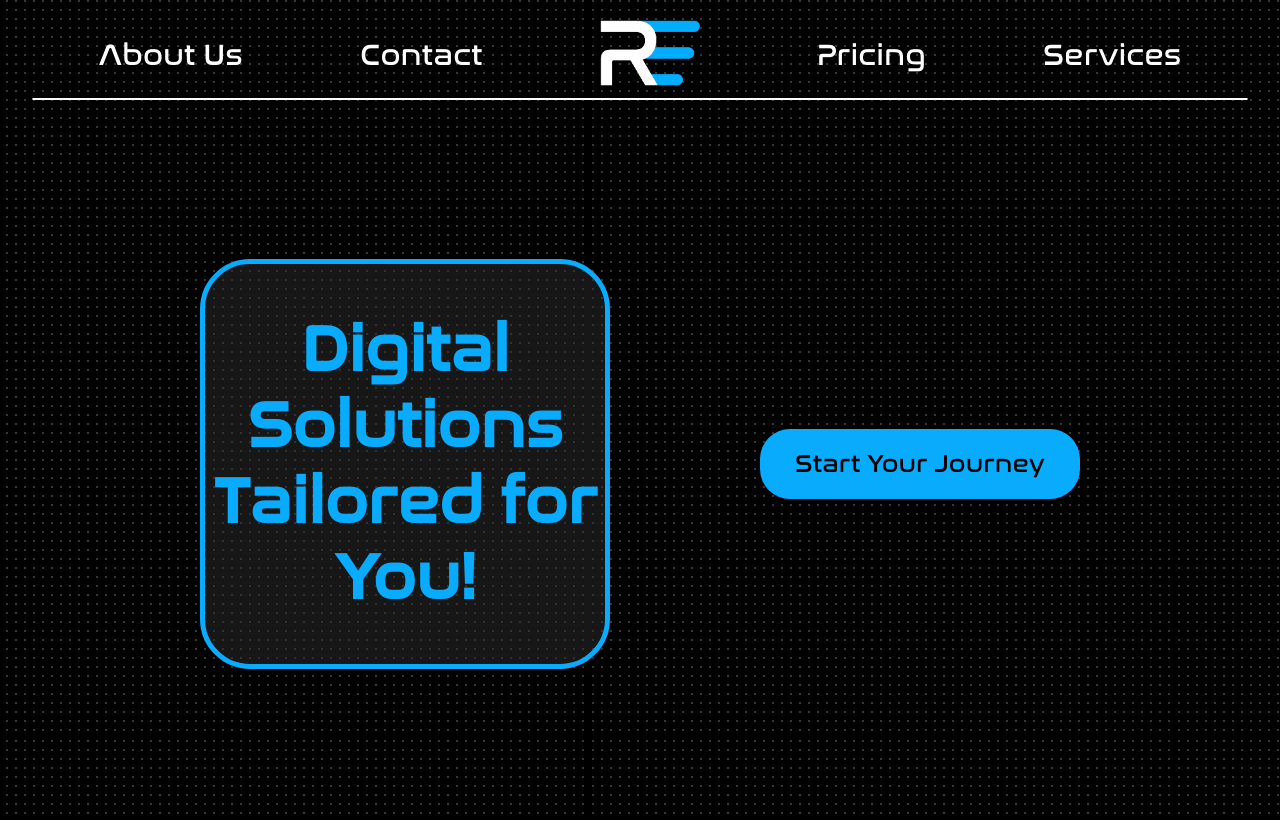
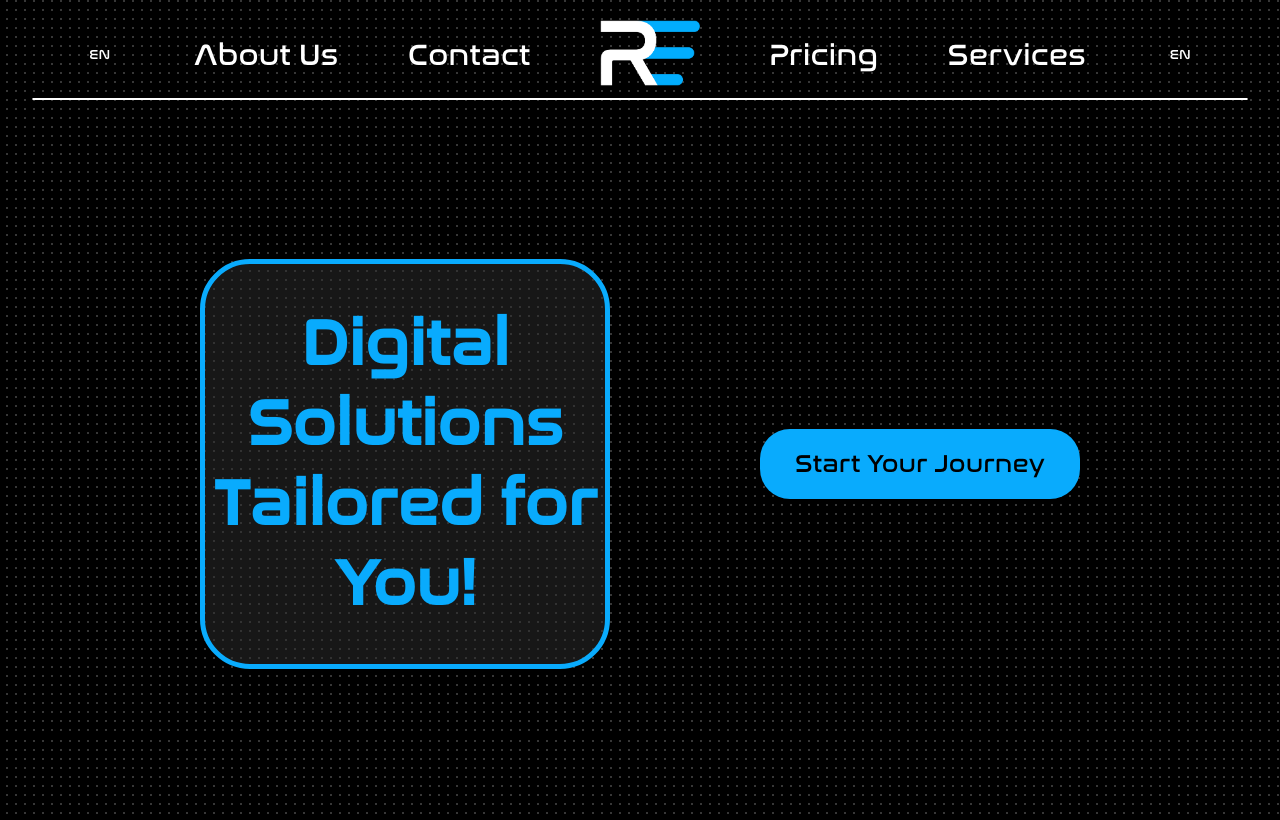
Before and after one commit to FilipNeubauer/r3web, a React (Create React App) app: page / in a window 1280 px wide. Built offline with nearby package versions, Linux system fonts and the light colour scheme.

Commit message:
r3web deploy ready, translated

```diff
--- a/src/components/Navbar.jsx
+++ b/src/components/Navbar.jsx
@@ -8,7 +8,7 @@ import { useTranslationContext } from './TranslationContext';
 
 function Navbar(props) {
 
-  const { translate, switchBool } = useTranslationContext();
+  const { translate, switchBool, AboutUs_nav, Lang_nav, Services_nav, Pricing_nav, Contact_nav } = useTranslationContext();
 
 
   const toggleLanguage = () => {
@@ -48,14 +48,16 @@ function Navbar(props) {
       <nav className='navBar'>
           <ul className='navList'>
 
+          <button className='togglelang' onClick={toggleLanguage}>{Lang_nav}</button>
+
             <li className={props.current == "about" ? "current" : ""}>
-              <Link to='/About'>About Us</Link>
+              <Link to='/About'>{AboutUs_nav}</Link>
             </li>
             {/* <li>
               <Link to='/Configurator'>Configurator</Link>
             </li> */}
             <li className={props.current == "contact" ? "current" : ""}>
-              <Link to='/Contact'>Contact</Link>
+              <Link to='/Contact'>{Contact_nav}</Link>
             </li>
 
             <Link to='/'>
@@ -63,14 +65,14 @@ function Navbar(props) {
             </Link>
 
             <li className={props.current == "pricing" ? "current" : ""}>
-              <Link to='/Pricing'>Pricing</Link>
+              <Link to='/Pricing'>{Pricing_nav}</Link>
             </li>
 
             <li className={props.current == "services" ? "current" : ""}>
-              <Link to='/Services'>Services</Link>
+              <Link to='/Services'>{Services_nav}</Link>
             </li>
 
-        <button onClick={toggleLanguage}>Toggle LAng</button>
+        <button className='togglelang' onClick={toggleLanguage}>{Lang_nav}</button>
 
 
             {/* <li>
@@ -87,20 +89,21 @@ function Navbar(props) {
           {/* hamburger navbar */}
           <ul className={`hamburgerNavList ${open ? "open" : ""}`}>
             <li>
-                <Link to='/About'>About Us</Link>
+                <Link to='/About'>{AboutUs_nav}</Link>
               </li>
 
               <li>
-                <Link to='/Contact'>Contact</Link>
+                <Link to='/Contact'>{Contact_nav}</Link>
               </li>
 
               <li>
-                <Link to='/Pricing'>Pricing</Link>
+                <Link to='/Pricing'>{Pricing_nav}</Link>
               </li>
 
               <li>
-                <Link to='/Services'>Services</Link>
+                <Link to='/Services'>{Services_nav}</Link>
               </li>
+          <button className='togglelang' onClick={toggleLanguage}>{Lang_nav}</button>
           </ul>
 
             <div className={`hamburgerContainer ${open ? 'open' : ''}`} onClick={() => setOpen(!open)}>
--- a/src/components/TranslationContext.js
+++ b/src/components/TranslationContext.js
@@ -7,11 +7,38 @@ export const useTranslationContext = () => useContext(TranslationContext);
 
 export const TranslationProvider = ({ children }) => {
   const [language, setLanguage] = useState(false);
-  const [h_vision, setH_vision] = useState(
-    "Our Vision"
+
+  const [AboutUs_nav, setAboutUs_nav] = useState("About Us");
+  const [Lang_nav, setLang_nav] = useState("EN");
+  const [Pricing_nav, setPricing_nav] = useState("Pricing");
+  const [Services_nav, setServices_nav] = useState("Services");
+  const [Contact_nav, setContact_nav] = useState("Contact");
+  const [h_vision, setH_vision] = useState("Our Vision");
+  const [h_whatwedo, setH_whatwedo] = useState("What We Do");
+
+  const [p_pricing, setP_pricing] = useState(
+    "Prices for software development are highly individual, please contact us for the details."
   );
-  const [h_whatwedo, setH_whatwedo] = useState(
-    "What We Do"
+  const [h_services, setH_services] = useState(
+    "Our Services"
+  );
+  const [h_software, setH_software] = useState(
+    "Software Development"
+  );
+  const [h_design, setH_design] = useState(
+    "Design"
+  );
+  const [p_software, setP_software] = useState(
+    "Whether you need a robust web application, a scalable mobile app, or a complex enterprise software system, we got you covered."
+  );
+  const [p_design, setP_design] = useState(
+    "Creativity. Minimalism. Effectivity. These are the only words we need to describe what we mean by design. We will help you create the brand of your company, so it will be unforgettable."
+  );
+  const [digital, setDigital] = useState(
+    "Digital Solutions Tailored for You!"
+  );
+  const [journey, setJourney] = useState(
+    "Start Your Journey"
   );
   const [vision, setVision] = useState(
     "We envision a world transformed by our technological innovations. Through disruptive thinking, and collaboration, we aim to drive breakthroughs in key areas. Our vision extends beyond technological advancements; it encompasses creating a future where innovation serves humanity."
@@ -20,7 +47,7 @@ export const TranslationProvider = ({ children }) => {
     "We offer a comprehensive range of digital services designed to help businesses thrive in the modern age. We deliver innovative solutions tailored to meet the unique needs of our clients."
   );
   const [team, setTeam] = useState(
-    "Tesm"
+    "Team"
   );
   const [values, setValues] = useState(
     "Values"
@@ -43,6 +70,12 @@ export const TranslationProvider = ({ children }) => {
   const [innovation, setInnovation] = useState(
     "We prioritize continuous learning, creative thinking, and cutting-edge technologies to deliver transformative solutions."
   );
+  const [ContactUs, setContactUs] = useState(
+    "Contact Us"
+  );
+  const [p_contact, setP_contact] = useState(
+    "Did we catch your attention? Do not hesitate and contact usright now!"
+  );
 
 
   const switchBool = () => {
@@ -56,8 +89,54 @@ export const TranslationProvider = ({ children }) => {
 
   const translate = () => {
     if (language) {
+      setP_pricing(
+        "Prices for software development are highly individual, please contact us for the details."
+      );
+      setH_services(
+        "Our Services"
+      );
+      setP_software(
+        "Whether you need a robust web application, a scalable mobile app, or a complex enterprise software system, we got you covered."
+      );
+      setH_software(
+        "Software Development"
+      );
+      setP_design(
+        "Creativity. Minimalism. Effectivity. These are the only words we need to describe what we mean by design. We will help you create the brand of your company, so it will be unforgettable."
+
+      );
+      setH_design(
+        "Design"
+      );
+      setContactUs(
+        "Contact Us"
+      );
+      setP_contact(
+        "Did we catch your attention? Do not hesitate and contact us right now!"
+      );
       setVision(
         "We envision a world transformed by our technological innovations. Through disruptive thinking, and collaboration, we aim to drive breakthroughs in key areas. Our vision extends beyond technological advancements; it encompasses creating a future where innovation serves humanity."
+      );
+      setDigital(
+        "Digital Solutions Tailored for You!"
+      );
+      setJourney(
+        "Start Your Journey"
+      );
+      setAboutUs_nav(
+        "About Us"
+      );
+      setContact_nav(
+        "Contact"
+      );
+      setPricing_nav(
+        "Pricing"
+      );
+      setLang_nav(
+        "EN"
+      );
+      setServices_nav(
+        "Services"
       );
       setWhatwedo(
         "We offer a comprehensive range of digital services designed to help businesses thrive in the modern age. We deliver innovative solutions tailored to meet the unique needs of our clients."
@@ -95,8 +174,53 @@ export const TranslationProvider = ({ children }) => {
 
     }
     else {
+      setP_pricing(
+        "Ceny za vývoj softwaru jsou vysoce individuální, prosím kontaktujte nás pro detaily."
+      );
+      setH_services(
+        "Naše Služby"
+      );
+      setP_software(
+        "Robustní web, mobilní aplikace nebo celý systém pro Vaší firmu, nic není problém."
+      );
+      setH_software(
+        "Vývoj Softwaru"
+      );
+      setP_design(
+        "Kreativita. Minimalismus. Efektivita. To jsou jediná slova, která potřebujeme k popsání toho, co u nás znamená slovo design. Pomůžeme Vám vytvořit značku Vaší společnosti, tak, aby byla nezapomenutelná."
+      );
+      setH_design(
+        "Design"
+      );
+      setContactUs(
+        "Kontaktujte Nás"
+      );
+      setP_contact(
+        "Zaujali jsme Vás? Neváhejte nás kontaktovat!"
+      );
       setVision(
         "Představujeme si svět, který je díky našim technologiím lepší. Prostřednictvím inovací, kreativity a spolupráce, se snažíme dosáhnout průlomu v klíčových oblastech. Naše vize přesahuje technologický pokrok; zahrnuje vytvoření budoucnosti, ve které naše technologie slouží lidstvu."
+      );
+      setAboutUs_nav(
+        "O Nás"
+      );
+      setContact_nav(
+        "Kontakt"
+      );
+      setPricing_nav(
+        "Ceník"
+      );
+      setLang_nav(
+        "CZ"
+      );
+      setServices_nav(
+        "Služby"
+      );
+      setDigital(
+        "Digitální služby na míru pro Vás!"
+      );
+      setJourney(
+        "Zahájit svou cestu!"
       );
       setExcellence(
         "Naše oddanost vysoce kvalitním službám překračuje očekávání klientů a motivuje nás k neúnavnému zdokonalování."
@@ -135,7 +259,7 @@ export const TranslationProvider = ({ children }) => {
   };
 
   return (
-    <TranslationContext.Provider value={{ language, translate, switchBool, setLanguage, vision, creativity, whatwedo, h_vision, h_creativity, h_whatwedo, team, values, h_excellence, excellence, innovation, h_innovation}}>
+    <TranslationContext.Provider value={{ language, translate, switchBool, setLanguage, vision, creativity, whatwedo, h_vision, h_creativity, h_whatwedo, team, values, h_excellence, excellence, innovation, h_innovation, Contact_nav, Services_nav, Pricing_nav, Lang_nav, AboutUs_nav, journey, digital, p_contact, ContactUs, p_design, p_software, h_services, h_software, h_design, p_pricing}}>
       {children}
     </TranslationContext.Provider>
   );
--- a/src/pages/Contact.jsx
+++ b/src/pages/Contact.jsx
@@ -4,10 +4,12 @@ import Navbar from '../components/Navbar';
 import neub from "../images/neubContact.png"
 import reh from "../images/rehakContact.png"
 import Footer from '../components/Footer';
+import { useTranslationContext } from '../components/TranslationContext';
 
 const Contact = () => {
 
 
+  const { ContactUs, p_contact } = useTranslationContext();
 
 
     return (
@@ -15,11 +17,10 @@ const Contact = () => {
         <Navbar current={"contact"}/>
         <div className='contentContact' style={{"margin-bottom":"30px"}}>
         <div className='cont'>
-            <h2 className='hCon'>Contact Us</h2>
+            <h2 className='hCon'>{ContactUs}</h2>
 
         <p className='pCon'>
-            Did we catch your attention? Do not hesitate and contact us
-            right now!
+            {p_contact}
         </p>
         {/* Zaujali jsme Vás? Neváhejte nás kontaktovat. */}
         </div>
--- a/src/pages/MainPage.jsx
+++ b/src/pages/MainPage.jsx
@@ -8,11 +8,19 @@ import digital from "../images/digitalsolutions.png"
 import { Link, useNavigate } from 'react-router-dom';
 import miniLogo from "../images/WhiteR3.png"
 import Footer from '../components/Footer';
-import milkyway from "../images/milkyway.jpg"
+import { useTranslationContext } from '../components/TranslationContext';
 
-const MainPage = (language) => {
+const MainPage = () => {
   // open or not
   const [open, setOpen] = useState(false)
+
+
+  const { switchBool, translate, digital, journey, AboutUs_nav, Lang_nav, Services_nav, Pricing_nav, Contact_nav } = useTranslationContext();
+
+  const toggleLanguage = () => {
+    switchBool();
+    translate();
+  };
 
     const [shifted, setShifted] = useState(false);
     const targetElementRef = useRef(null);
@@ -96,14 +104,15 @@ const MainPage = (language) => {
       <div className='wholeBar'>
         <nav className='navBar'>
           <ul className='navList'>
+          <button className='togglelang' onClick={toggleLanguage}>{Lang_nav}</button>
             <li>
-              <Link to='/About'>About Us</Link>
+              <Link to='/About'>{AboutUs_nav}</Link>
             </li>
             {/* <li>
               <Link to='/Configurator'>Configurator</Link>
             </li> */}
             <li>
-              <Link to='/Contact'>Contact</Link>
+              <Link to='/Contact'>{Contact_nav}</Link>
             </li>
 
             <Link>
@@ -111,15 +120,13 @@ const MainPage = (language) => {
             </Link>
 
             <li>
-              <Link to='/Pricing'>Pricing</Link>
+              <Link to='/Pricing'>{Pricing_nav}</Link>
             </li>
             <li>
-              <Link to='/Services'>Services</Link>
+              <Link to='/Services'>{Services_nav}</Link>
             </li>
 
-            {/* <li>
-              <Link to='/Projects'>Projects</Link>
-            </li> */}
+            <button className='togglelang' onClick={toggleLanguage}>{Lang_nav}</button>
           </ul>
 
 
@@ -166,7 +173,7 @@ const MainPage = (language) => {
 
 
         <div className="digital-container">
-          <h3>Digital Solutions Tailored for You!</h3>
+          <h3>{digital}</h3>
         </div>
 
       {/* <img src={milkyway} className="milkyway" alt="Digital Solutions for You" /> */}
@@ -174,7 +181,7 @@ const MainPage = (language) => {
 
 
         <button onClick={handleClick} className='startBtn'>
-          Start Your Journey
+          {journey}
         </button>
 
       </div>
--- a/src/pages/Pricing.jsx
+++ b/src/pages/Pricing.jsx
@@ -3,9 +3,12 @@ import "../styles.css"
 import Navbar from '../components/Navbar';
 import { useNavigate } from 'react-router-dom';
 import Footer from '../components/Footer';
+import { useTranslationContext } from '../components/TranslationContext';
 
 const Pricing = () => {
     const navigate = useNavigate()
+    const { Contact_nav, p_pricing } = useTranslationContext();
+
 
     const handleClick = () => {
       navigate('/Contact');
@@ -15,9 +18,9 @@ const Pricing = () => {
         <>
         <Navbar current={"pricing"}/>
         <div className='contentContact'>
-        <p className='pPrices'>Prices for software development are highly individual, please contact us for the details.</p>
+        <p className='pPrices'>{p_pricing}</p>
         <button onClick={handleClick} className='pricingBtn'>
-            Contact
+            {Contact_nav}
         </button>
         </div>
         <Footer/>
--- a/src/pages/Services.jsx
+++ b/src/pages/Services.jsx
@@ -3,10 +3,11 @@ import "../styles.css"
 import Navbar from '../components/Navbar';
 import servimg from "../images/services.png"
 import Footer from '../components/Footer';
+import { useTranslationContext } from '../components/TranslationContext';
 
 const Services = () => {
 
-
+  const { h_software, h_design, p_software, p_design, h_services } = useTranslationContext();
 
     return (
         <div className='servicesContainer'>
@@ -15,28 +16,20 @@ const Services = () => {
             {/* <img  src={servimg} className='servicesimg' alt='Services'/> */}
 
         <div className="services-layer">
-            <h1 className='h1services'>Our Services</h1>
+            <h1 className='h1services'>{h_services}</h1>
             <div className="software-dvelopment">
-            <h2>Software Development</h2>
-            <p className='sd-text'>Whether you need a robust web application, a scalable
-mobile app, or a complex enterprise
-software system, we got you covered.
+            <h2>{h_software}</h2>
+            <p className='sd-text'>
+                {p_software}
             </p>
-            {/* Robustní web, mobilní
-            aplikace nebo celý systém pro Váš podnik, nic není problém. */}
+
             </div>
 
             <div className="design">
-            <h2>Design</h2>
-            <p className='design-text'>Creativity. Minimalism. Effectivity.
-These are the only words we need to describe
-what we mean by design.<br/> We will help you create the brand of your
-company, so it will be unforgettable.
+            <h2>{h_design}</h2>
+            <p className='design-text'>
+                {p_design}
             </p>
-
-{/* Kreativita. Minimalismus. Efektivita. To jsou jediná slova, která
-potřebujeme k popsání toho, co u nás znamená slovo design.<br/> Pomůžeme Vám
-vytvořit značku Vaší společnosti, tak, aby byla nezapomenutelná. */}
 
             </div>
         </div>
--- a/src/styles.css
+++ b/src/styles.css
@@ -390,7 +390,19 @@ li a:active {
     }
 }
 
+.togglelang{
+    width: 50px;
+    background-color: transparent;
+    padding: 10px;
+    border-radius: 50px;
+    color: #ffffff;
+    border: none;
+    font-family: nasalization;
+}
 
+.togglelang:hover{
+    color: #09ABFD;
+}
 
  .member1 {
     width: 300px;
@@ -619,6 +631,7 @@ li a:active {
     width: 400px;
     height: 400px;
     display: flex;
+    line-height: 80px;
     justify-content: center;
     align-items: center;
     text-align: center;
```
